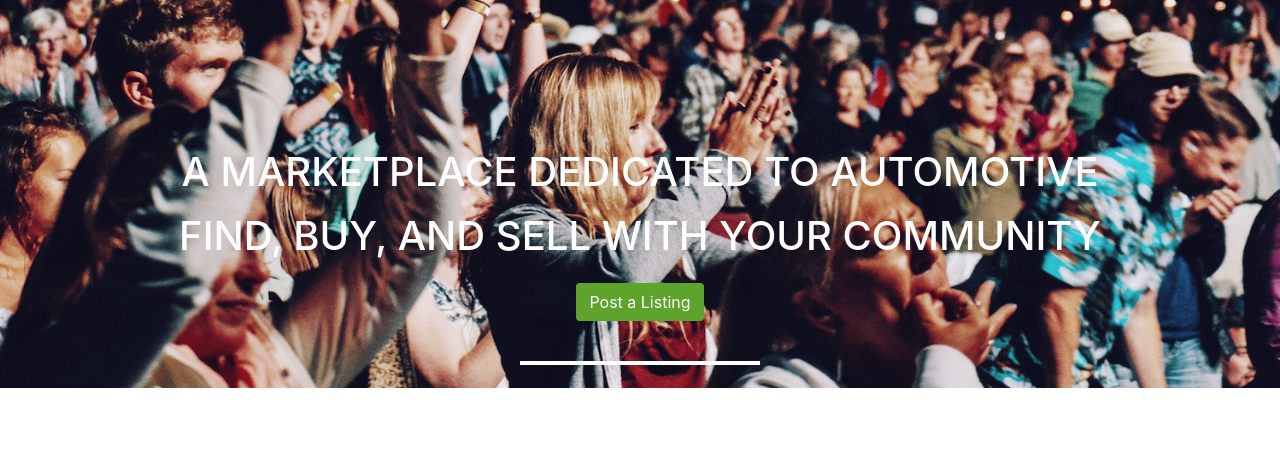
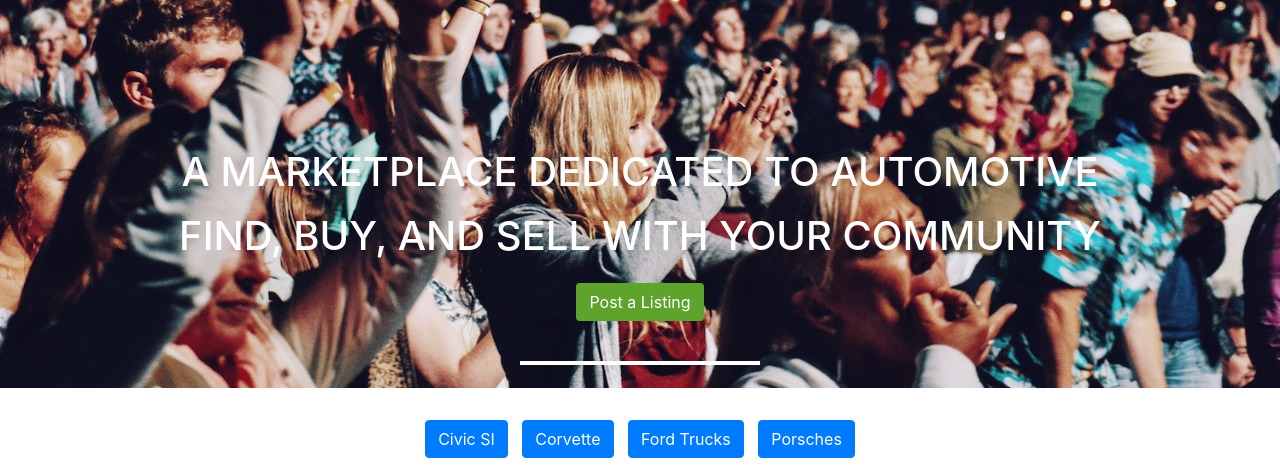
Before and after one commit to KMarin/Verifieds, a website with bundled scripts: page automotive.html in a window 1280 px wide. Shown: the part 62-530 px from the top of the page. Built offline with nearby package versions, Linux system fonts and the light colour scheme.

Commit message:
added button filters

```diff
--- a/automotive.html
+++ b/automotive.html
@@ -62,6 +62,17 @@
     <!-- Automotive Product Section -->
 
 <section id="products">
+  <div class="container">
+    <div class="row button-row">
+      <div class = "buttons">
+        <button type="button" class="btn btn-primary filter one">Civic SI</button>
+        <button type="button" class="btn btn-primary filter two">Corvette</button>
+        <button type="button" class="btn btn-primary filter three">Ford Trucks</button>
+        <button type="button" class="btn btn-primary filter four">Porsches</button>
+      </div>
+      </div>
+    </div>
+  </div>
   <div class="title"><h2> Automotive </h2></div>
   <div class="container">
     <div class="row">
--- a/css/freelancer.css
+++ b/css/freelancer.css
@@ -462,6 +462,10 @@ a.thumbnail.active {
   color: #18BC9C
 }
 
+#products{
+    padding: 2rem 0;
+}
+
 #products img{
   height:130px;
   width:130px;
@@ -472,9 +476,38 @@ a.thumbnail.active {
   height:100px;
 }
 .btn {
-  background: #5EA42C !important;
+  background: #5EA42C;
   border:black;
   color:white;
   margin-top:15px;
   border-radius: .65em;
 }
+
+.filter{
+  margin: 0 5px 5px;
+  padding: 1rem 2rem;
+}
+
+.one{
+background-color: red;
+}
+
+.two{
+background-color: blue;
+}
+
+.three{
+background-color: purple;
+}
+
+.four{
+background-color: orange;
+}
+
+.buttons{
+  margin: auto;
+}
+
+.button-row{
+  margin-bottom: 2rem
+}
```
Also changed, not shown: index.html (+1 -1 lines).
